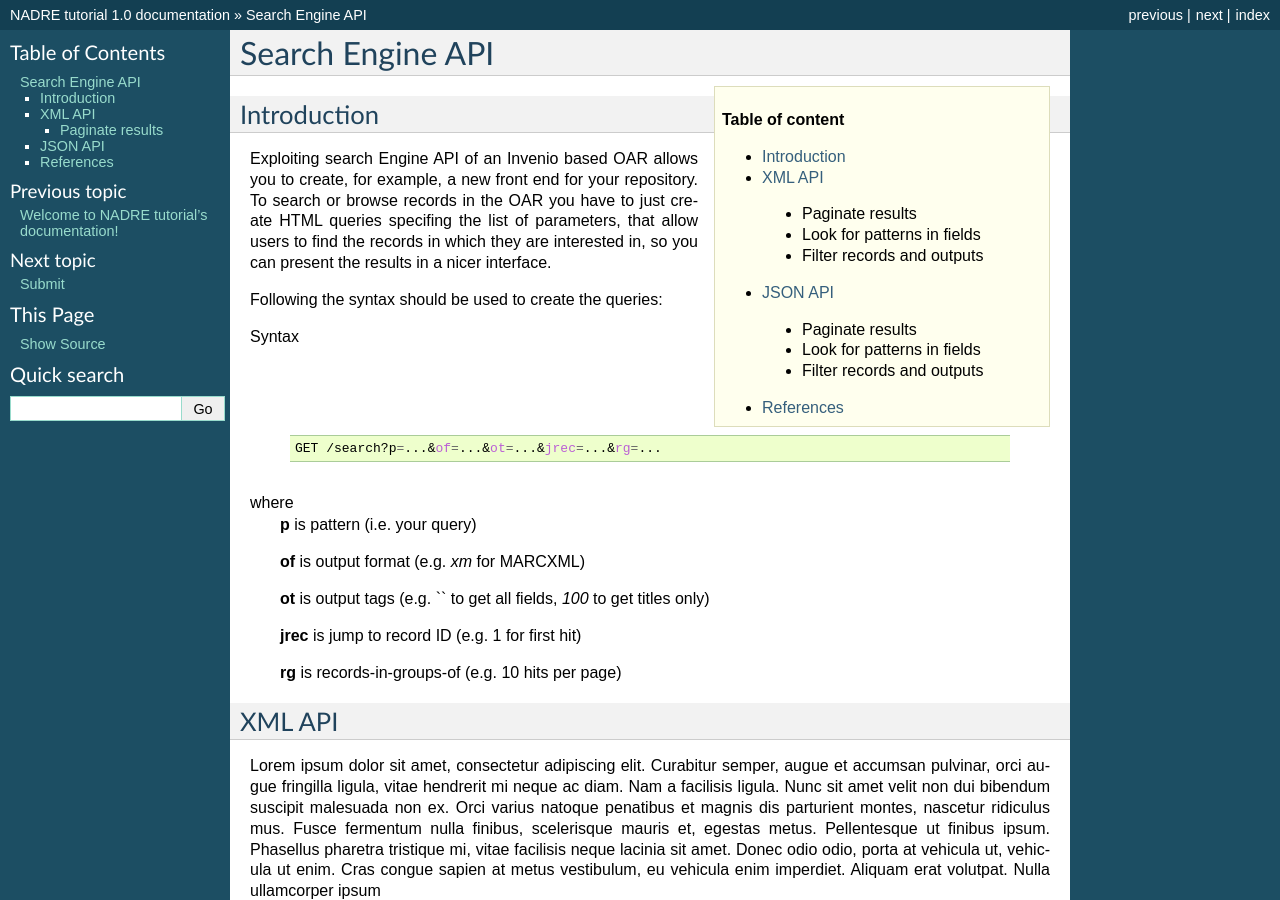
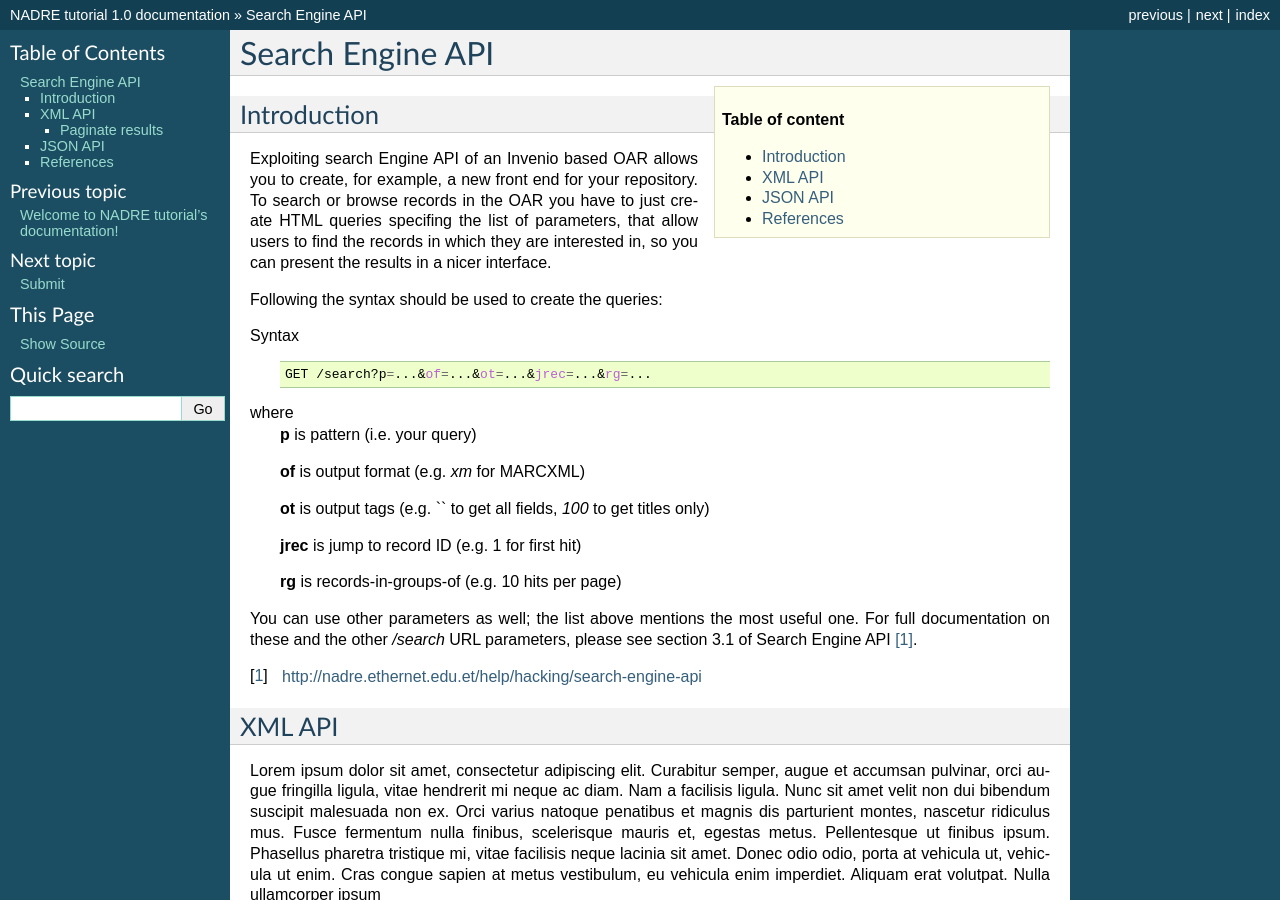
Before and after one commit to nadre-project/nadre-tutorial, a Sphinx documentation site: the page built from docs/search-engine-api.rst, in a window 1280 px wide and 900 px high. Built offline with Sphinx 7.4.7, drawn with Linux system fonts in a browser that asks for light colours.

Commit message:
Footnote test

```diff
--- a/docs/search-engine-api.rst
+++ b/docs/search-engine-api.rst
@@ -5,18 +5,8 @@ Search Engine API
 
   * `Introduction`_
   * `XML API`_
-
-   - Paginate results
-   - Look for patterns in fields
-   - Filter records and outputs
-
   * `JSON API`_
-
-   - Paginate results
-   - Look for patterns in fields
-   - Filter records and outputs
-
-  - `References`_
+  * `References`_
 
 ------------
 Introduction
@@ -28,7 +18,6 @@ To search or browse records in the OAR you have to just create HTML queries spec
 Following the syntax should be used to create the queries:
 
 Syntax
-
   .. code-block:: bash
 
     GET /search?p=...&of=...&ot=...&jrec=...&rg=...
@@ -43,6 +32,10 @@ where
   **jrec** is jump to record ID (e.g. 1 for first hit)
 
   **rg** is records-in-groups-of (e.g. 10 hits per page)
+
+You can use other parameters as well; the list above mentions the most useful one.  For full documentation on these and the other `/search` URL parameters, please see section 3.1 of Search Engine API [#]_.
+
+.. [#] http://nadre.ethernet.edu.et/help/hacking/search-engine-api
 
 ----------------
 XML API
```
